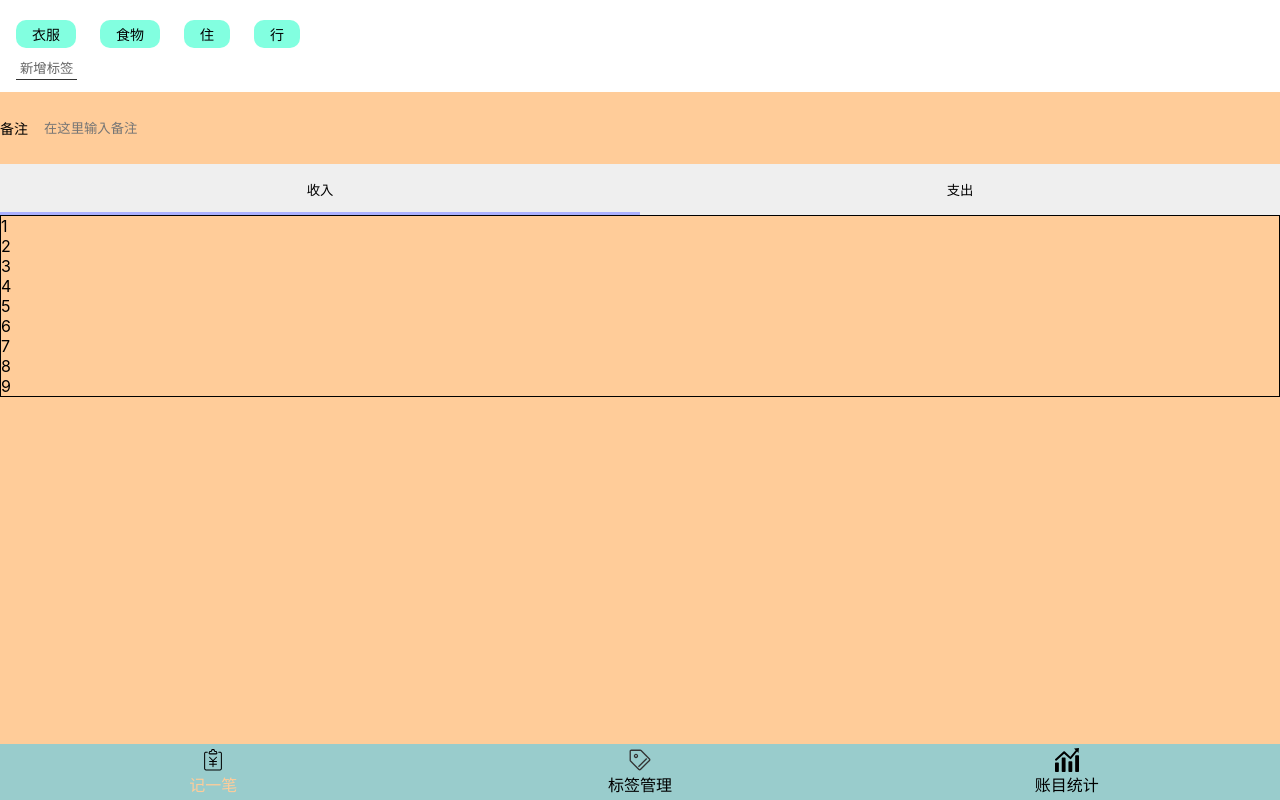
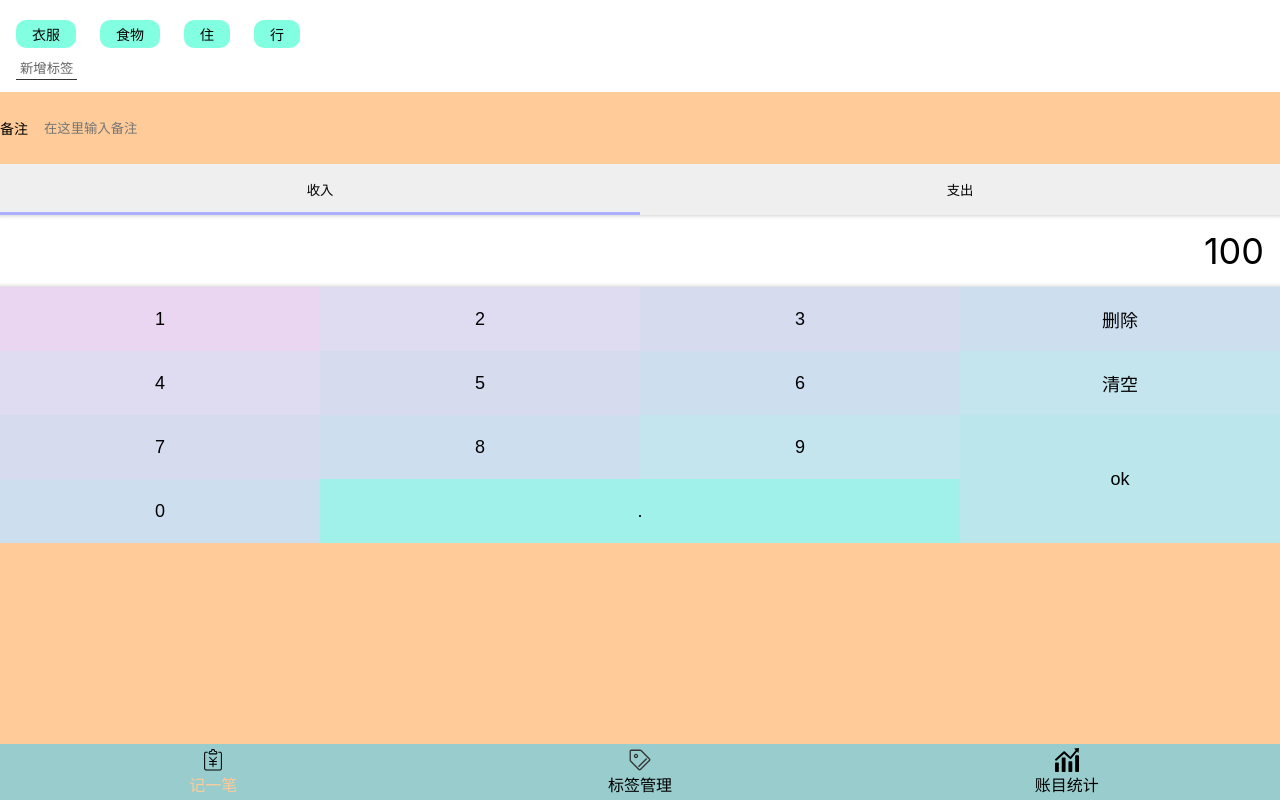
Before and after one commit to 0730chen/money-atom, a React app: page /money in a window 1280 px wide. Built offline with nearby package versions, Linux system fonts and the light colour scheme; the HTML template or start-up script is replaced by a standard one.

Commit message:
feat:数字键盘样式

```diff
--- a/src/index.scss
+++ b/src/index.scss
@@ -34,6 +34,11 @@ a{
 :focus{
   outline: none;
 }
+.clear-fix{
+  content: '';
+  display: block;
+  clear: both;
+}
 //背景色
 $background:#99CCCC;
 //导航色
--- a/src/views/Home/Home.tsx
+++ b/src/views/Home/Home.tsx
@@ -71,7 +71,56 @@ const TypeSection = styled.section`
   }
 `
 const NumberPad = styled.section`
-  border: 1px solid black;
+  display: flex;
+  flex-direction: column;
+  >.out-put{
+  background: white;
+   font-size: 36px;
+    line-height: 72px;
+   text-align: right;
+   padding: 0 16px;
+   box-shadow: inset 0 -5px 5px -5px rgba(0,0,0,0.25),
+               inset 0 5px 5px -5px rgba(0,0,0,0.25);
+  }
+  >.number-pad{
+    background: white;
+    >button{
+    font-size: 18px;
+      float: left;
+      width: 25%;
+      height: 64px;
+      text-align: center;
+      border: none;
+        &.ok{
+           height: 128px;
+          float: right;
+        }
+        &.dot{
+            width: 50%;
+        }
+       &:nth-child(1){
+        background: rgb(234,214,241)
+     }
+    &:nth-child(2),&:nth-child(5){
+        background: rgb(223,220,241)
+    }
+    &:nth-child(3),&:nth-child(6),&:nth-child(9){
+      background: rgb(214,219,238)
+    }
+    &:nth-child(4),&:nth-child(7),&:nth-child(10),&:nth-child(13){
+      background: rgba(205,223,238);
+    }
+    &:nth-child(8),&:nth-child(11){
+      background: rgba(196,229,238);
+    }
+    &:nth-child(12){
+    background: rgba(187,230,236);
+    }
+    &:nth-child(14){
+      background: #a0f1ea;
+    }
+  }
+  }
 `
 
 const Home = ()=>(
@@ -97,17 +146,25 @@ const Home = ()=>(
                     <button>支出</button>
                 </TypeSection>
                 <NumberPad>
-                    <ul>
-                        <li>1</li>
-                        <li>2</li>
-                        <li>3</li>
-                        <li>4</li>
-                        <li>5</li>
-                        <li>6</li>
-                        <li>7</li>
-                        <li>8</li>
-                        <li>9</li>
-                    </ul>
+                    <div className="out-put">
+                        100
+                    </div>
+                    <div className="number-pad clear-fix">
+                        <button>1</button>
+                        <button>2</button>
+                        <button>3</button>
+                        <button>删除</button>
+                        <button>4</button>
+                        <button>5</button>
+                        <button>6</button>
+                        <button>清空</button>
+                        <button>7</button>
+                        <button>8</button>
+                        <button>9</button>
+                        <button className="ok">ok</button>
+                        <button>0</button>
+                        <button className="dot">.</button>
+                    </div>
                 </NumberPad>
             </Container>
             <NavBar/>
```
